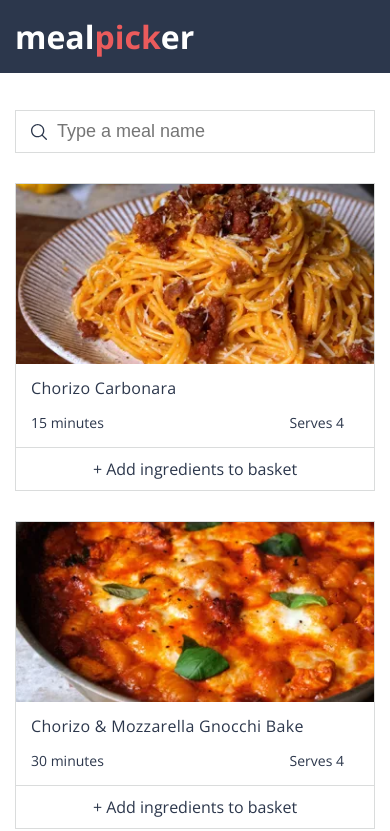
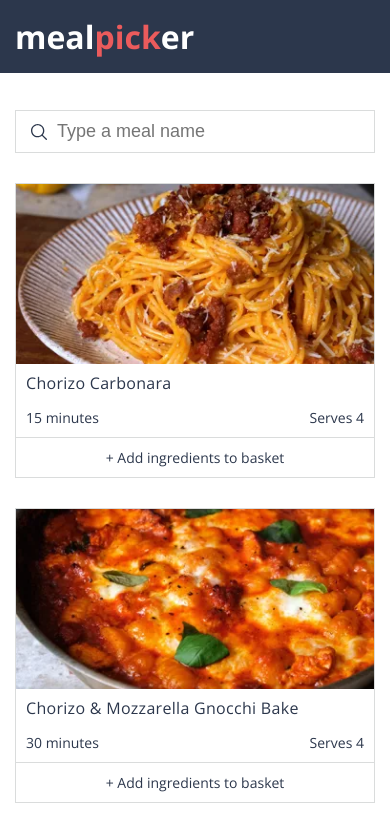
Before and after one commit to perryharlock/meal-picker, a Next.js app: page / in a window 390 px wide. Shown: the top 831 px of the page. Built offline with nearby package versions, Linux system fonts and the light colour scheme.

Commit message:
📱 Responsive changes

```diff
--- a/components/Ingredient/Ingredient.module.scss
+++ b/components/Ingredient/Ingredient.module.scss
@@ -6,7 +6,7 @@
     padding: 8px 5px;
 
     &:nth-child(odd) {
-        background: $light-grey;
+        background: $grey-400;
     }
 
     &__title {
--- a/components/Meal/Meal.module.scss
+++ b/components/Meal/Meal.module.scss
@@ -3,7 +3,7 @@
 @import "styles/typography.scss";
 
 .meal {
-    border: solid 1px $light-grey;
+    border: solid 1px $grey-600;
     margin-bottom: 30px;
     transition: all 0.2s ease-in-out;
     width: 100%;
@@ -75,7 +75,6 @@
 
     &__info {
         font-size: 1.4rem;
-        margin-right: 15px;
 
         &-list {
             display: flex;
@@ -84,7 +83,11 @@
     }
 
     &__lower {
-        padding: 15px;
+        padding: 10px;
+
+        @media ($screen-tablet) {
+            padding: 15px;
+        }
     }
 
     &__link {
@@ -108,9 +111,9 @@
         color: $black;
         cursor: pointer;
         border: none;
-        border-top: solid 1px $light-grey;
+        border-top: solid 1px $grey-600;
         font-family: $font-family;
-        font-size: 1.6rem;
+        font-size: 1.4rem;
         font-weight: $font-weight-regular;
         margin: 0;
         outline: none;
@@ -125,5 +128,9 @@
             background-color: $coral;
             color: $white;
         }
+
+        @media ($screen-tablet) {
+            font-size: 1.6rem;
+        }
     }
 }
--- a/components/Search/Search.module.scss
+++ b/components/Search/Search.module.scss
@@ -3,7 +3,7 @@
 
 .search {
     &__form {
-        border: solid 1px $light-grey;
+        border: solid 1px $grey-600;
         display: flex;
         justify-content: space-between;
         margin-bottom: 30px;
--- a/components/Tabs/Tabs.module.scss
+++ b/components/Tabs/Tabs.module.scss
@@ -32,7 +32,7 @@
 
         &--active {
             background-color: $white;
-            border-color: $light-grey;
+            border-color: $grey-600;
         }
 
         &:hover,
@@ -43,7 +43,7 @@
     }
 
     &__content {
-        border: solid 1px $light-grey;
+        border: solid 1px $grey-600;
         display: none;
         padding: 15px;
         position: relative;
--- a/styles/colors.scss
+++ b/styles/colors.scss
@@ -2,4 +2,5 @@ $white: #ffffff;
 $pure-black: #000000;
 $black: #2c374c;
 $coral: #eb5b5c;
-$light-grey: #DADCDC;
+$grey-400: #eff1f1;
+$grey-600: #dadcdc;
```
Also changed, not shown: styles/Meal.module.scss (+8 -7 lines).
